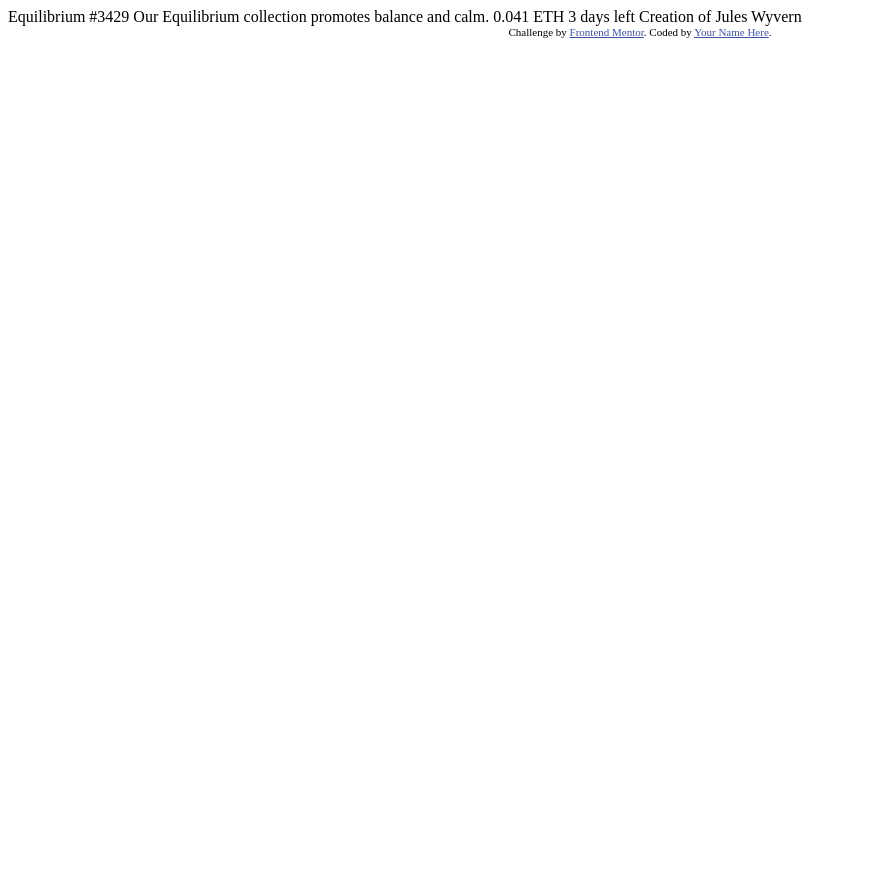
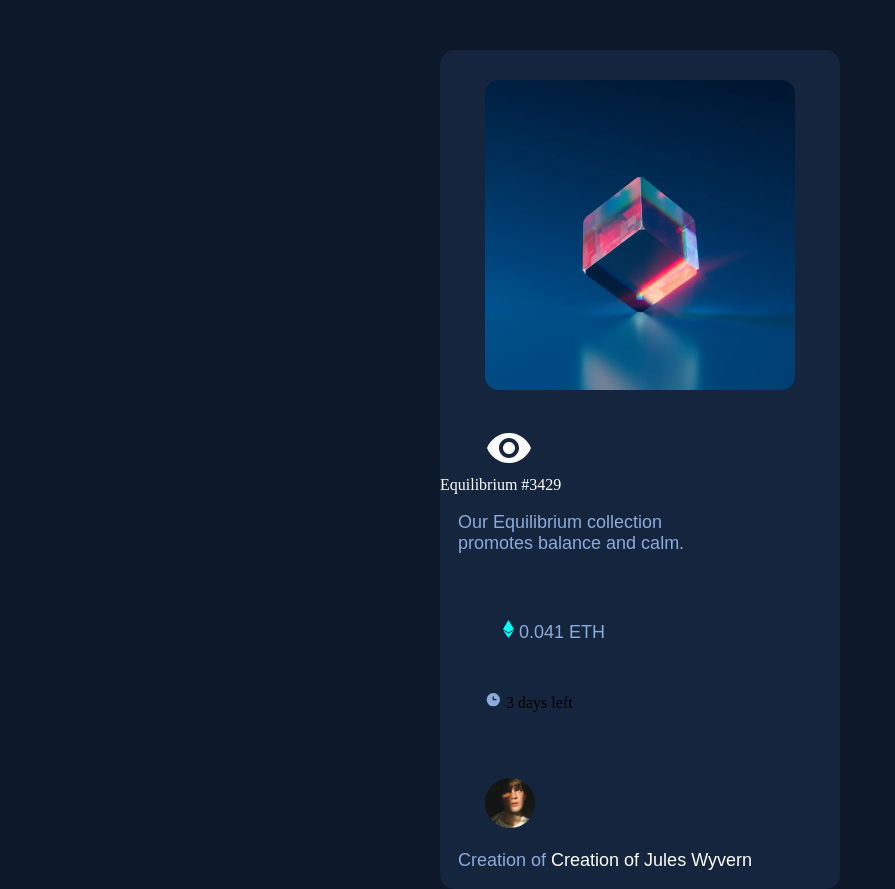
Before and after one commit to ViniciusvCosta/Frontend-mentori, a plain HTML site: page Projeto-NFT/index.html in a window 1280 px wide. Shown: the whole page, without its empty margins (0-895 px from the left). Before the commit the page ends 800 px from the top, so only its background shows below. Drawn offline with Linux system fonts and the light colour scheme; a web font is replaced by a local one.

Commit message:
trabalhei no projeto NFT

```diff
--- a/Projeto-NFT/index.html
+++ b/Projeto-NFT/index.html
@@ -1,33 +1,60 @@
 <!DOCTYPE html>
-<html lang="en">
+<html lang="pt-br">
 <head>
   <meta charset="UTF-8">
-  <meta name="viewport" content="width=device-width, initial-scale=1.0"> <!-- displays site properly based on user's device -->
-
+  <meta name="viewport" content="width=device-width, initial-scale=1.0">
   <link rel="icon" type="image/png" sizes="32x32" href="./images/favicon-32x32.png">
-
+  <link rel="stylesheet" href="style.css">
   <title>Frontend Mentor | NFT preview card component</title>
 
-  <!-- Feel free to remove these styles or customise in your own stylesheet 👍 -->
-  <style>
-    .attribution { font-size: 11px; text-align: center; }
-    .attribution a { color: hsl(228, 45%, 44%); }
-  </style>
+
 </head>
 <body>
 
-  Equilibrium #3429
+  <div class="container">
 
-  Our Equilibrium collection promotes balance and calm.
+    <div class="conta_img">
 
-  0.041 ETH
-  3 days left
+      <a href="#"><img src="images/image-equilibrium.jpg"
+      alt="" width="310" height="310"></a>
 
-  Creation of Jules Wyvern
+      <div>
+        <a href="#"><img src="images/icon-view.svg" alt=""></a>
+      </div>
 
-  <div class="attribution">
-    Challenge by <a href="https://www.frontendmentor.io?ref=challenge" target="_blank">Frontend Mentor</a>.
-    Coded by <a href="#">Your Name Here</a>.
-  </div>
+    </div>
+
+
+      <div class="conta_text">
+        <a href="#">Equilibrium #3429</a>
+         <p>
+           Our Equilibrium collection <br> promotes balance and calm.
+         </p>
+      </div>
+
+    <div class="conta_ico">
+      <div class="eth">
+        <p>
+          <img src="images/icon-ethereum.svg" alt=""> 0.041 ETH
+          </p>
+      </div>
+        <div class="clock">
+          <img src="images/icon-clock.svg" alt=""> 3 days left </p>
+        </div>
+    </div>
+
+
+    <div class="conta_avatar">
+
+        <img src="images/image-avatar.png" alt="Jules Wyvern" width="50" height="50">
+        <p>Creation of <a href="">Creation of Jules Wyvern</a></p>
+
+      </div>
+
+
+
+    </div>
+
+
 </body>
 </html>
--- /dev/null
+++ b/Projeto-NFT/style.css
@@ -0,0 +1,54 @@
+@charset "UTF-8";
+@import url(https://fonts.google.com/specimen/Outfit);
+
+:root{
+    --cor1:  hsl(217, 54%, 11%);
+    --cor2:  hsl(216, 50%, 16%);
+    --cor3:  hsl(215, 32%, 27%);
+    --cor4:  hsl(215, 51%, 70%);
+    --cor5:  hsl(178, 100%, 50%);
+
+    --font_pri: "Outfit", sans-serif;
+}
+
+*{
+    margin: 0px;
+}
+
+
+
+body{
+ background: var(--cor1);
+}
+
+.container{
+    width: 400px;
+    margin-top: 50px;
+    margin-left: auto;
+    margin-right:auto;
+    border-radius: 15px;
+    background: var(--cor2);
+}
+
+p{
+    font-family: var(--font_pri);
+    font-size: 18px;
+    padding: 18px;
+    margin-top: px;
+    color: var(--cor4);
+}
+
+img{
+    margin-top: 30px;
+    margin-left: 45px;
+    border-radius: 14px;
+}
+
+a{
+    text-decoration: none;
+    color: white;
+}
+
+a:hover{
+    color: var(--cor5);
+}
```
Also changed, not shown: 1 other file.
